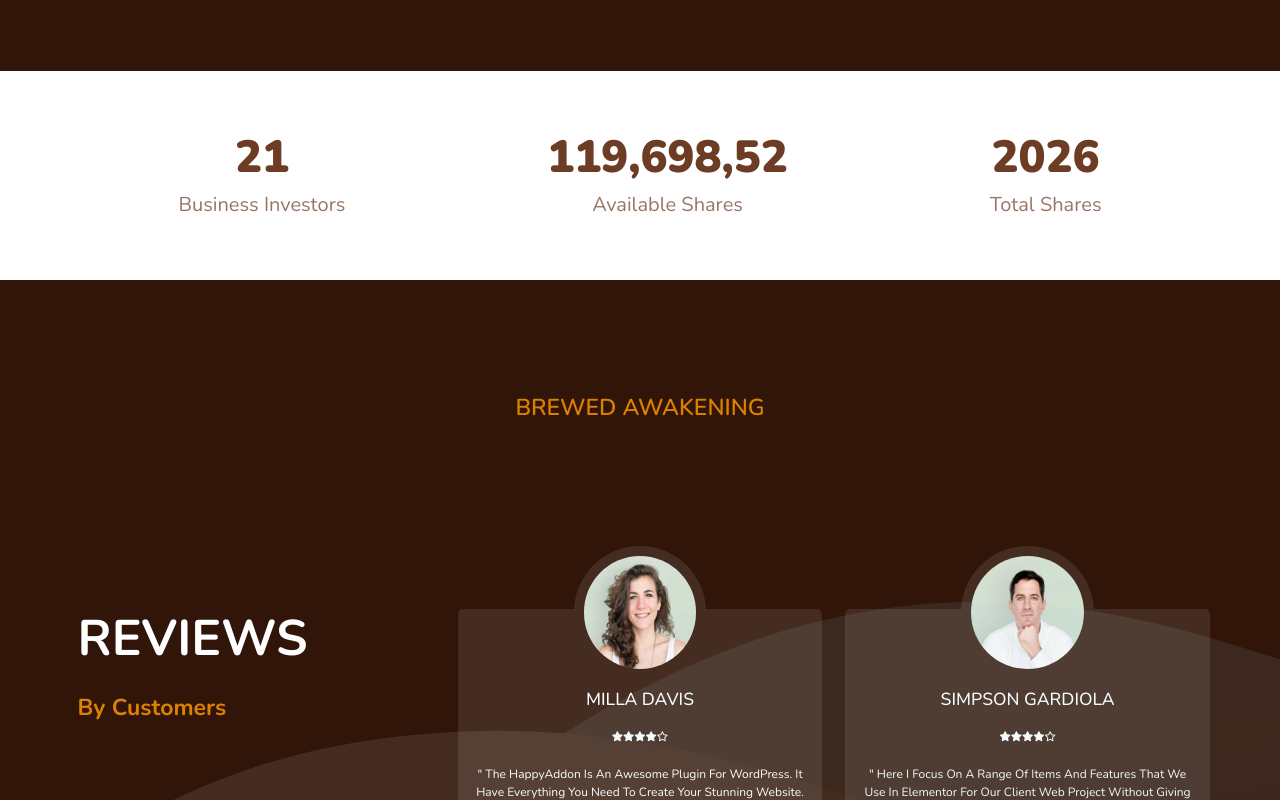
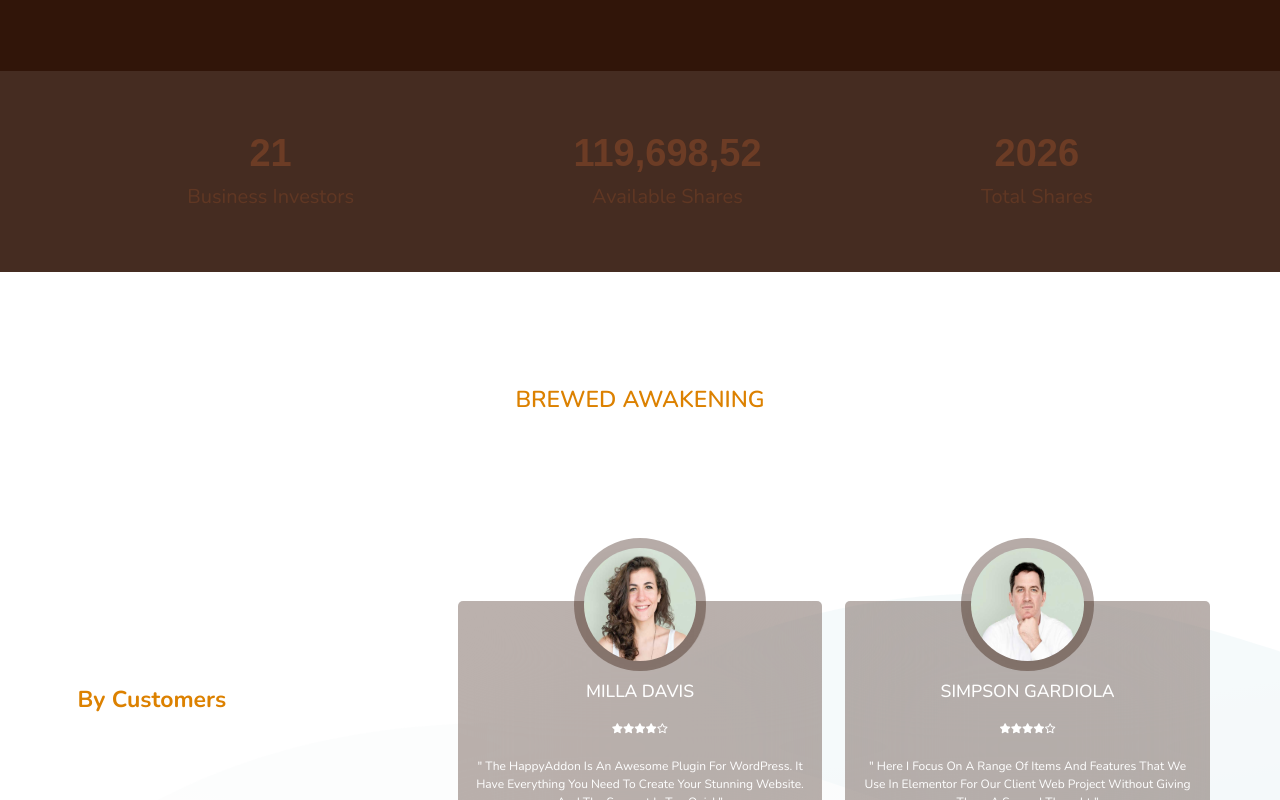
Before and after one commit to soe-paing/caffee-shop, a React (Vite) app: page / in a window 1280 px wide. Shown: the part 3980-4780 px from the top of the page. Built offline with nearby package versions, Linux system fonts and the light colour scheme.

Commit message:
start modified review and investor sectons

```diff
--- a/src/components/investorsCount/investorsCount.css
+++ b/src/components/investorsCount/investorsCount.css
@@ -1,5 +1,6 @@
 .investorsCount {
     padding: 6rem 0;
+    background: var(--second-bg);
 }
 
 .container.counter {
@@ -14,8 +15,9 @@
 }
 
 .counter>div>h2  {
-    font-size: 45px;
-    font-weight: 900;
+    font-family:  "Poppins", sans-serif !important;
+    font-size: 38px;
+    font-weight: 700;
 }
 
 .counter>div>span {
--- a/src/components/review/review.css
+++ b/src/components/review/review.css
@@ -1,7 +1,7 @@
 #review {
     background-color: transparent;
     position: relative;
-    background-color: var(--black);
+    /* background-color: var(--second-bg); */
     .review-background-overlay {
         background-image: url('../../assets/card-shape-bg3.svg');
         background-position: top left;
@@ -45,7 +45,8 @@
         }
     }
     .review-body>div:nth-child(2), .review-body>div:nth-child(3) {
-        background-color: var(--second-bg);
+        background-color: #31150954;
+        backdrop-filter: blur(64px);
         border-radius: 5px;
         display: flex;
         flex-direction: column;
@@ -56,7 +57,8 @@
             border-radius: 50%;
             padding: 1rem;
             overflow: hidden;
-            background-color: var(--second-bg);
+            background-color: #31150954;
+            backdrop-filter: blur(64px);
             margin-top: -18%;
             img {
                 width: 100%;
```
